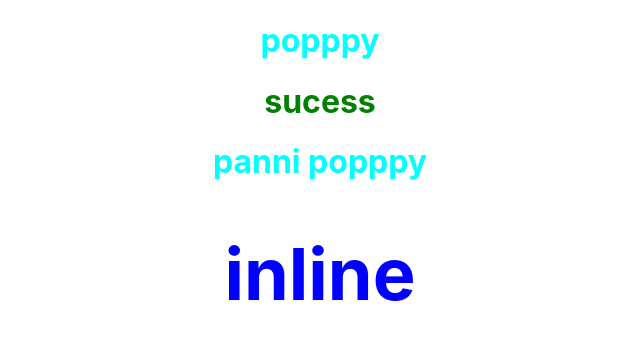
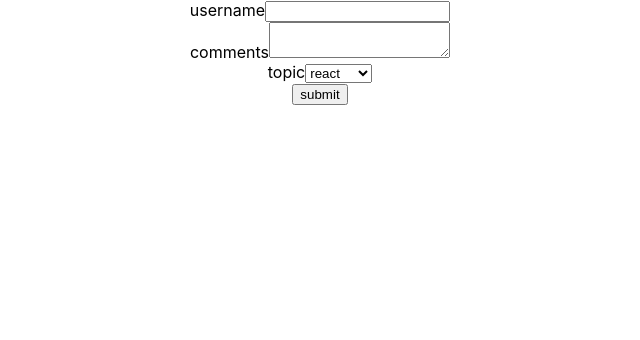
Before and after one commit to pop-dev5016/code-evolution-react, a React (Create React App) app: page / in a window 1280 px wide. Shown: the top 340 px of the page, without its empty margins (320-960 px from the left). Built offline with nearby package versions, Linux system fonts and the light colour scheme.

Commit message:
form handling

```diff
--- a/src/App.js
+++ b/src/App.js
@@ -1,22 +1,9 @@
 import logo from './logo.svg';
 import './App.css';
-import Hello from './components/hello';
-import Greet from './components/Function';
-import Welcome from './components/welcome';
-import Message from './components/message';
-import Counter from './components/Counter';
-import Functionclick from './Functionclick';
-import EventBinding from './components/EventBinding';
-import ParentComponent from './components/ParentComponent';
-import Stylesheet from './components/Stylesheet';
 import React from "react";
-import Inline from './components/Inline';
-import NameList from './components/NameList';
-import Classclick from './components/Classevent';
+import FormHandling from './components/FormHandling';
 import { Component } from "react";
-import UserGreeting from './components/UserGreeting';
-import './appStyles.css'
-import Styles from './components/AppStyle.module.css'
+
 
 
 
@@ -24,32 +11,7 @@
   render(){
   return (
     <div className="App">
-      <h1 className='error'>popppy</h1>
-      <h1 className={Styles.sucess}>sucess</h1>
-      {/* <Hello/> */}
-      {/* <Functionclick/> */}
-      {/* <Greet name="pavi" regno="2012505016"  >
-        this is childern props
-      </Greet>
-      <Greet name="viki" regno="2012505017">
-        <button>DONT CLICK</button>
-      </Greet>
-      <Greet name="nava" regno="2012505018"></Greet>
-      <Greet name="appa" regno="2012505019"></Greet>
-      <Greet name="amma" regno="2012505020"></Greet>
-      <Welcome name="appa" regno="2012505019" ></Welcome> */}
-      {/* <Message></Message> */}
-      {/* <Counter></Counter> */}
-      {/* <Greet name="nava" regno="2012505018"></Greet>
-      <Greet name="appa" regno="2012505019"></Greet> */}
-      {/* <Welcome name="nava" regno="2012505018"></Welcome> */}
-      {/* <Classclick></Classclick> */}
-      {/* <EventBinding></EventBinding> */}
-      {/* <ParentComponent></ParentComponent> */}
-      {/* <UserGreeting></UserGreeting> */}
-      {/* <NameList></NameList> */}
-      {/* <Stylesheet primary={true}></Stylesheet>*/}
-      <Inline></Inline>
+      <FormHandling></FormHandling>
     </div>
   );
 }
--- /dev/null
+++ b/src/components/FormHandling.js
@@ -0,0 +1,60 @@
+import React, { Component } from 'react'
+
+ class FormHandling extends Component {
+    constructor(props) {
+      super(props)
+
+      this.state = {
+         username: '',
+         comments:'',
+         topic:"react"
+      }
+    }
+    handleUsernameChange =(event)=>{
+        this.setState({
+            username:event.target.value
+        })
+    }
+    handleCommentsChange=(event)=>{
+        this.setState({
+            comments:event.target.value
+        })
+    }
+
+    handleTopicChange=(event)=>{
+        this.setState({
+            topic:event.target.value
+        })
+    }
+    handleSubmit = (event) => {
+        alert(`${this.state.username} ${this.state.comments} ${this.state.topic}`)
+        event.preventDefault()
+    }
+
+  render() {
+    const {username,comments,topic}=this.state
+    return (
+      <form onSubmit={this.handleSubmit}>
+        <div>
+            <label>username</label>
+            <input type="text" value={username} onChange={this.handleUsernameChange}/>
+        </div>
+        <div>
+        <label>comments</label>
+        <textarea value={comments} onChange={this.handleCommentsChange}></textarea>
+        </div>
+        <div>
+        <label>topic</label>
+        <select value={topic}onChange={this.handleTopicChange}>
+            <option value={"react"}>react</option>
+            <option value={"angular"}>angular</option>
+            <option value={"vue"}>vue</option>
+        </select>
+        </div>
+        <button type='submit'>submit</button>
+      </form>
+    )
+  }
+}
+
+export default FormHandling
```
